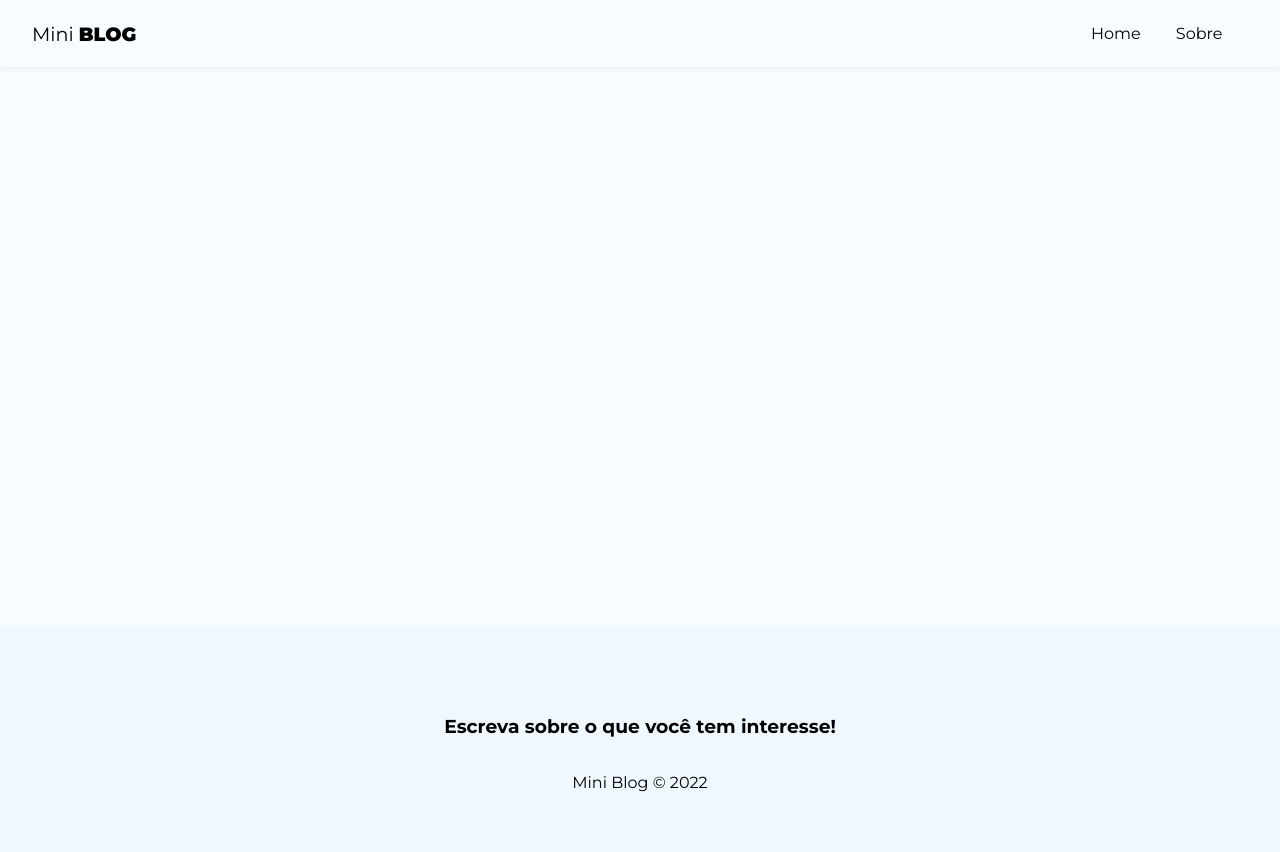
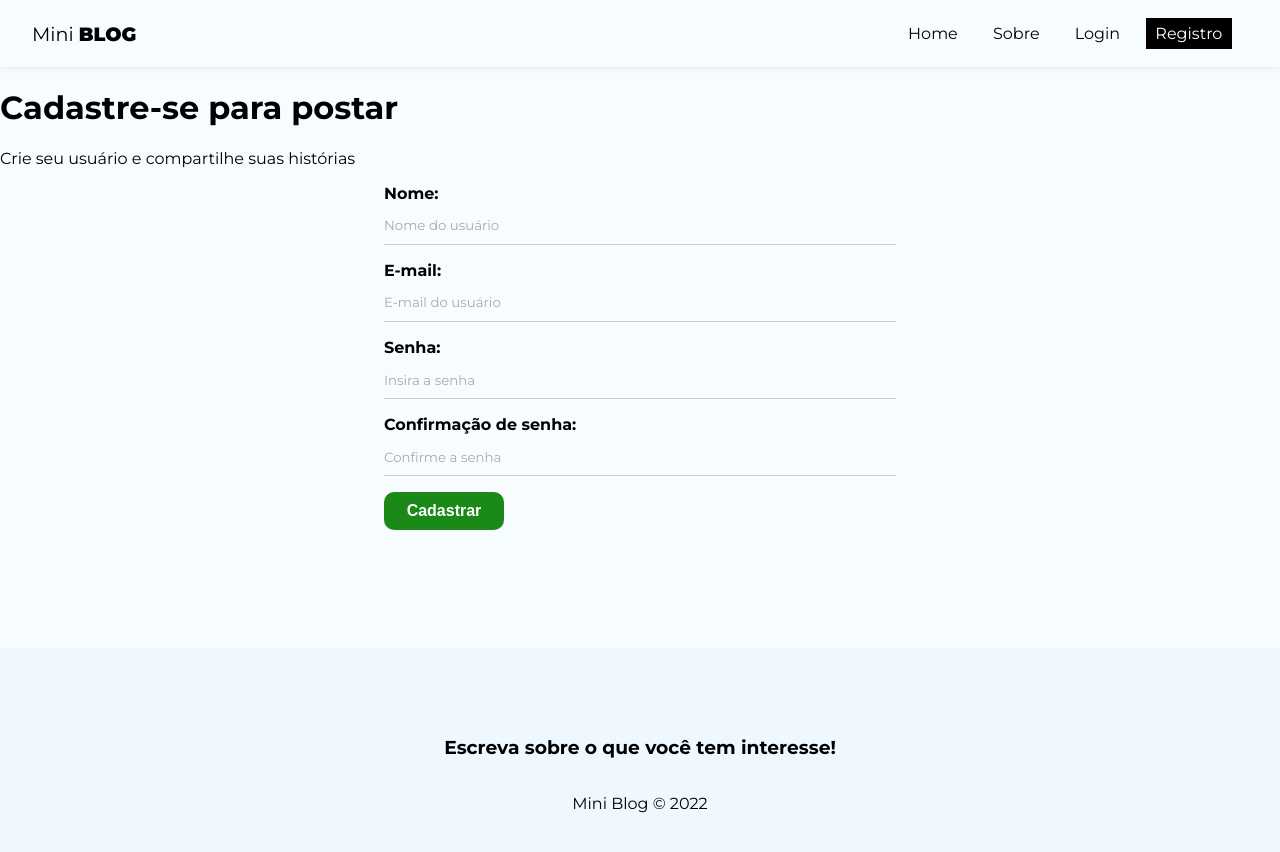
Before and after one commit to Leek088/react_project_miniblog, a React (Vite) app: page /register in a window 1280 px wide. Shown: the top 852 px of the page. Built offline with nearby package versions, Linux system fonts and the light colour scheme.

Commit message:
Fim do estudo da noite.

```diff
--- a/src/App.jsx
+++ b/src/App.jsx
@@ -8,7 +8,8 @@ import Footer from './components/Footer/Footer';
 //Pages
 import Home from './pages/Home/Home';
 import About from './pages/About/About';
-
+import Login from './pages/Login/Login';
+import Register from './pages/Register/Register';
 function App() {
 
     return (
@@ -19,6 +20,8 @@ function App() {
                     <Routes>
                         <Route path="/" element={<Home />} />
                         <Route path="/about" element={<About />} />
+                        <Route path="/login" element={<Login />} />
+                        <Route path="/register" element={<Register />} />
                     </Routes>
                 </div>
                 <Footer />
--- a/src/components/Navbar/Navbar.jsx
+++ b/src/components/Navbar/Navbar.jsx
@@ -8,8 +8,30 @@ function Navbar() {
                 Mini <span>Blog</span>
             </NavLink>
             <ul className={styles.link_list}>
-                <li><NavLink className={({ isActive }) => (isActive ? styles.active : "")} to="/">Home</NavLink></li>
-                <li><NavLink className={({ isActive }) => (isActive ? styles.active : "")} to="/about">Sobre</NavLink></li>
+                <li>
+                    <NavLink className={
+                        ({ isActive }) =>
+                            (isActive ? styles.active : "")
+                    } to="/">Home</NavLink>
+                </li>
+                <li>
+                    <NavLink className={
+                        ({ isActive }) =>
+                            (isActive ? styles.active : "")
+                    } to="/about">Sobre</NavLink>
+                </li>
+                <li>
+                    <NavLink className={
+                        ({ isActive }) =>
+                            (isActive ? styles.active : "")
+                    } to="/login">Login</NavLink>
+                </li>
+                <li>
+                    <NavLink className={
+                        ({ isActive }) =>
+                            (isActive ? styles.active : "")
+                    } to="/register">Registro</NavLink>
+                </li>
             </ul>
         </nav>
     );
--- /dev/null
+++ b/src/pages/Login/Login.jsx
@@ -0,0 +1,9 @@
+import './Login.module.css';
+
+function Login() {
+  return (
+    <p>Página de login!</p>
+  );
+}
+
+export default Login;
--- /dev/null
+++ b/src/pages/Login/Login.module.css
@@ -0,0 +1,3 @@
+body
+{
+}
--- /dev/null
+++ b/src/pages/Register/Register.jsx
@@ -0,0 +1,51 @@
+import './Register.module.css';
+import { useState, useEffect } from 'react';
+function Register() {
+    return (
+        <>
+            <h1>Cadastre-se para postar</h1>
+            <p>Crie seu usuário e compartilhe suas histórias</p>
+            <form>
+                <label>
+                    <span>Nome:</span>
+                    <input
+                        type="text"
+                        name="displayName"
+                        required
+                        placeholder="Nome do usuário"
+                    />
+                </label>
+                <label>
+                    <span>E-mail:</span>
+                    <input
+                        type="email"
+                        name="email"
+                        required
+                        placeholder="E-mail do usuário"
+                    />
+                </label>
+                <label>
+                    <span>Senha:</span>
+                    <input
+                        type="password"
+                        name="password"
+                        required
+                        placeholder="Insira a senha"
+                    />
+                </label>
+                <label>
+                    <span>Confirmação de senha:</span>
+                    <input
+                        type="password"
+                        name="confirmPassword"
+                        required
+                        placeholder="Confirme a senha"
+                    />
+                </label>
+                <button className="btn">Cadastrar</button>
+            </form>
+        </>
+    );
+}
+
+export default Register;
--- /dev/null
+++ b/src/pages/Register/Register.module.css
@@ -0,0 +1,7 @@
+.register {
+    text-align: center;
+}
+
+    .register p {
+        color: #aaa;
+    }
```
Also changed, not shown: 1 other file (tests, documents, lock files or other folders).
